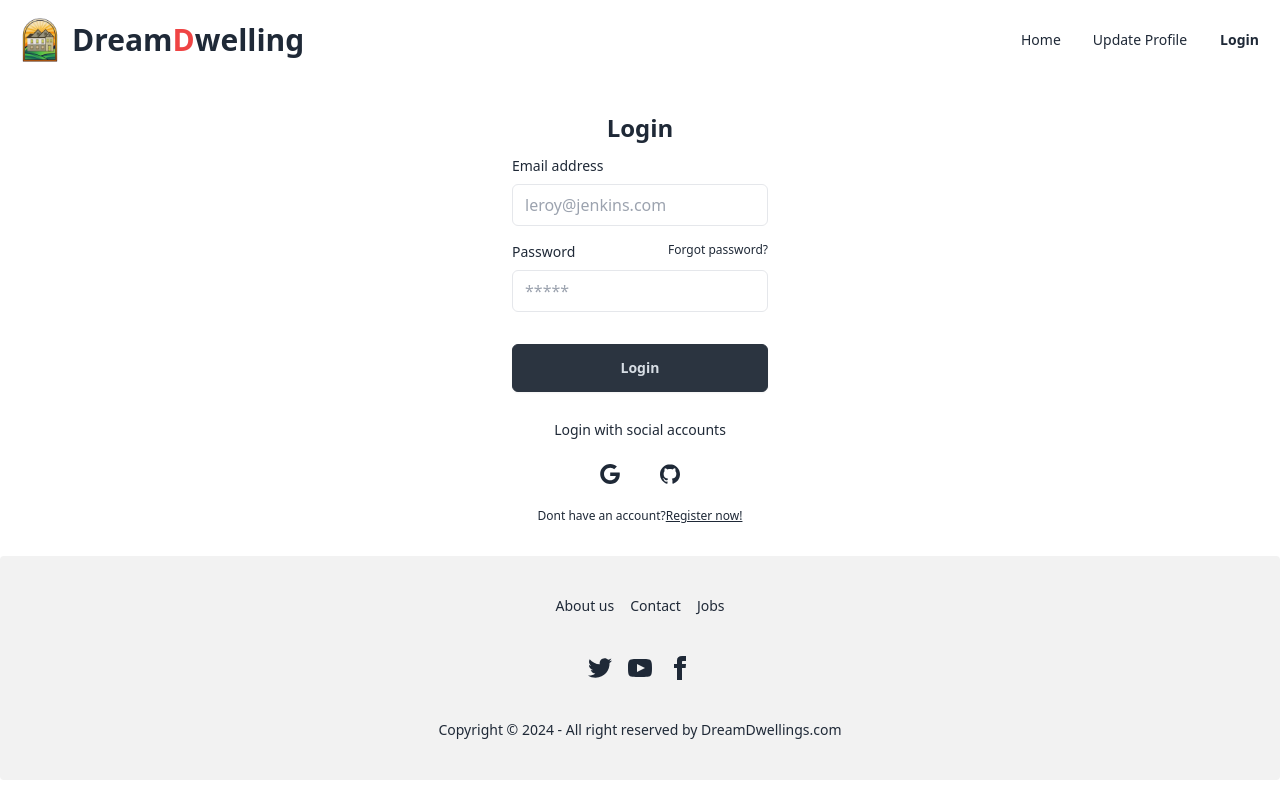
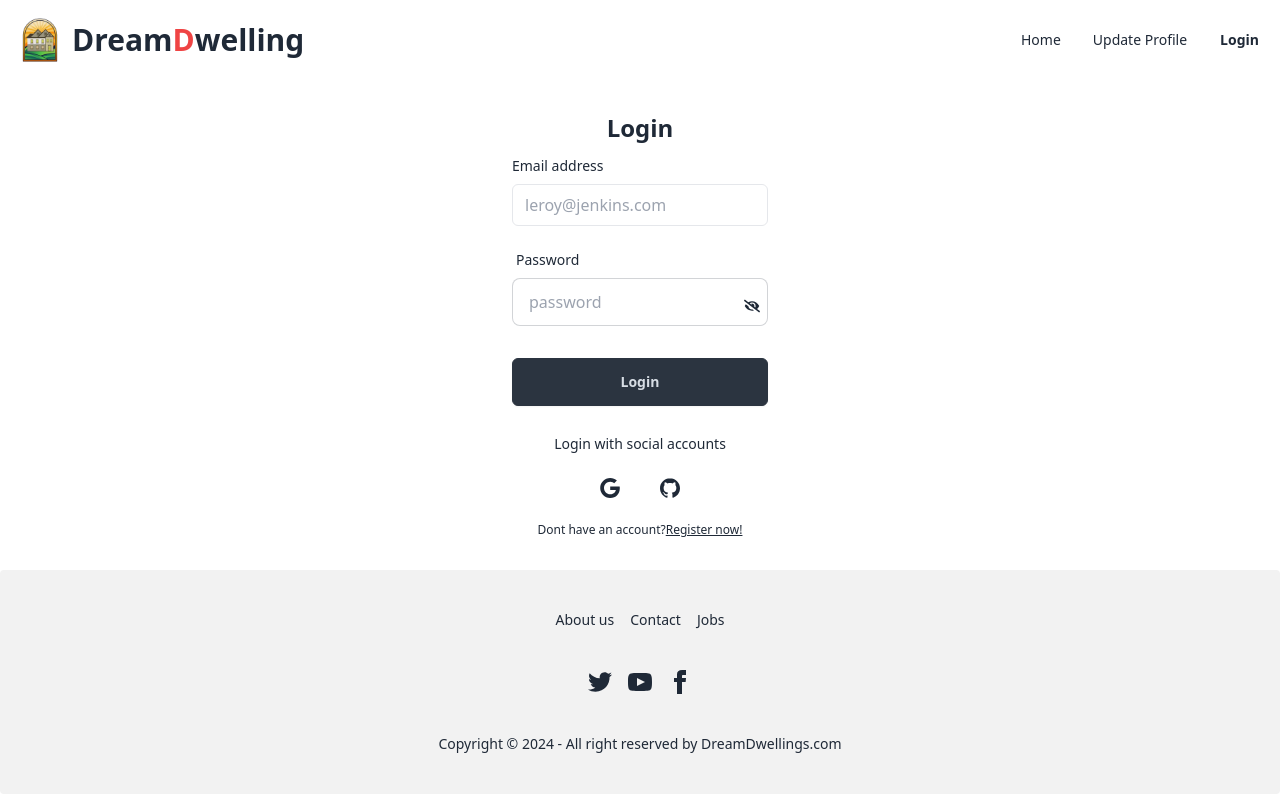
Before and after one commit to naeemul-online/DreamDwelling, a React (Vite) app: page /login in a window 1280 px wide. Built offline with nearby package versions, Linux system fonts and the light colour scheme; no server answers.

Commit message:
password validation added in registration page

```diff
--- a/package.json
+++ b/package.json
@@ -17,7 +17,9 @@
     "react": "^18.2.0",
     "react-dom": "^18.2.0",
     "react-hook-form": "^7.51.3",
+    "react-icons": "^5.1.0",
     "react-router-dom": "^6.22.3",
+    "react-toastify": "^10.0.5",
     "sort-by": "^1.2.0"
   },
   "devDependencies": {
--- a/src/Components/Navbar/Navbar.jsx
+++ b/src/Components/Navbar/Navbar.jsx
@@ -44,9 +44,10 @@ const Navbar = () => {
           </ul>
         </div>
         <Link to="/" className="flex items-center cursor-pointer text-2xl">
-
           <img className="w-16" src={logo} alt="" />
-          <h2 className="font-bold text-3xl">Dream<span className="text-red-500">D</span>welling</h2>
+          <h2 className="font-bold text-3xl">
+            Dream<span className="text-red-500">D</span>welling
+          </h2>
         </Link>
       </div>
 
@@ -56,32 +57,29 @@ const Navbar = () => {
         </div>
 
         {user ? (
-          <div className="dropdown dropdown-end">
+          <div className="">
+            <div className=" flex items-center">
               <label tabIndex={0} className="btn btn-ghost btn-circle avatar">
-              <div className="w-10 rounded-full">
+                <button
+                  className="w-10  rounded-full tooltip tooltip-bottom"
+                  data-tip={user?.displayName || "Anonymous"}
+                >
                   <img
+                    className=" rounded-full"
                     src={
                       user?.photoURL ||
-                    "https://i.ibb.co/y0yrnYQ/1681283571946.jpg"
+                      "https://lh3.googleusercontent.com/a/ACg8ocLgMoPuzTbu3w6-hU9tKW5_DGwio0pcsH0vNr5NcJZ9MglZFM4=s288-c-no"
                     }
                   />
-              </div>
+                </button>
               </label>
-            <ul
-              tabIndex={0}
-              className="menu menu-sm dropdown-content mt-3 z-[1] p-2 shadow bg-base-100 rounded-box w-52"
-            >
-              <li>
-                <button className="btn btn-sm  btn-ghost">
-                  {user?.displayName || "user name not found"}
-                </button>
-              </li>
-              <li>
+
               <button onClick={logOut} className="btn btn-sm  btn-ghost">
                 Logout
               </button>
-              </li>
-            </ul>
+            </div>
+
+            {/* {user?.displayName || "user name not found"} */}
           </div>
         ) : (
           <Link to="/login">
--- a/src/Pages/Login/Login.jsx
+++ b/src/Pages/Login/Login.jsx
@@ -2,9 +2,21 @@ import { Link, useLocation, useNavigate } from "react-router-dom";
 import { useForm } from "react-hook-form";
 import useAuth from "../../Hook/useAuth";
 import SocialLogIn from "./SocialLogIn";
+import { useState } from "react";
+import { FaEye, FaEyeSlash } from "react-icons/fa";
+
 
 const Login = () => {
-  const { signInUser } = useAuth();
+
+  // provider custom hook
+  const { signInUser} = useAuth();
+
+  // useState
+  const [loginError, setLoginError] = useState();
+  const [showPassword, setShowPassword] = useState(false);
+  const [success, setSuccess] = useState();
+
+  // alert("form usestate0", loginError);
 
   // navigation system
   const navigate = useNavigate();
@@ -21,16 +33,23 @@ const Login = () => {
   // form submit handler
   const onSubmit = (data) => {
     const { email, password } = data;
+
+    // reset error
+    setLoginError('');
+
     signInUser(email, password)
       .then((result) => {
+        setSuccess("You are login successfully");
+        alert("You are login successfully")
+
         if (result.user) {
           navigate(from);
         }
       })
       .catch((error) => {
-        const errorCode = error.code;
         const errorMessage = error.message;
-        console.log(errorCode, errorMessage);
+        setLoginError(errorMessage)
+        // alert(errorMessage);
       });
   };
 
@@ -57,27 +76,20 @@ const Login = () => {
                 <span className="text-red-500">This field is required</span>
               )}
             </div>
-            <div className="space-y-2">
-              <div className="flex justify-between">
-                <label htmlFor="password" className="text-sm">
-                  Password
+            <div className="form-control relative">
+                <label className="label">
+                  <span className="label-text">Password</span>
                 </label>
-                <a
-                  rel="noopener noreferrer"
-                  href="#"
-                  className="text-xs hover:underline dark:text-gray-600"
-                >
-                  Forgot password?
-                </a>
-              </div>
                 <input
-                type="password"
-                name="password"
-                id="password"
-                placeholder="*****"
-                className="w-full px-3 py-2 border rounded-md   focus:dark:border-violet-600"
+                  type= {showPassword ? "text" : "password"}
+                  placeholder="password"
+                  className="input input-bordered"
                   {...register("password", { required: true })}
                 />
+                {/* Show password icon */}
+                <span className="absolute right-2 mt-14" onClick={() => setShowPassword(!showPassword)}>{ !showPassword ? <FaEyeSlash></FaEyeSlash> : <FaEye></FaEye> }</span>
+
+                {/* errors will return when field validation fails  */}
                 {errors.password && (
                   <span className="text-red-500">This field is required</span>
                 )}
@@ -90,6 +102,11 @@ const Login = () => {
             Login
           </button>
         </form>
+        {
+          loginError && (
+            <span className="text-red-500">{loginError}</span>
+          )
+        }
 
         {/* Social Login */}
 
--- a/src/Pages/Login/Register.jsx
+++ b/src/Pages/Login/Register.jsx
@@ -1,16 +1,31 @@
 import { Link, useLocation, useNavigate } from "react-router-dom";
 import { useForm } from "react-hook-form";
 import useAuth from "../../Hook/useAuth";
+import { useState } from "react";
+
+
+import { ToastContainer, toast } from 'react-toastify';
+import 'react-toastify/dist/ReactToastify.css';
+import { FaEye, FaEyeSlash } from "react-icons/fa";
 
 const Register = () => {
   // use context
   const { createUser } = useAuth();
-  // console.log(createUser)
+
+
+
+  const [errorRegister, setErrorRegister] = useState();
+  const [showPassword, setShowPassword] = useState(false);
+
 
   // navigation system
   const navigate = useNavigate();
   const location = useLocation();
   const from = location?.state || "/";
+
+
+  const notify = () => toast("Wow so easy!");
+
 
   // react form hook
   const {
@@ -19,15 +34,25 @@ const Register = () => {
     formState: { errors },
   } = useForm();
 
-
   // register form submit handler
   const onSubmit = (data) => {
     const { email, password } = data;
-    createUser(email, password).then((result) => {
-      if (result.user) {
-        navigate(from);
-      }
-    });
+
+   if (!/^(?=.*[a-z])(?=.*[A-Z]).{6,}$/.test(password)){
+      setErrorRegister("Password Must have an Uppercase and Lowercase Letter and at least 6 character");
+      return;
+    }
+
+    createUser(email, password)
+      .then((result) => {
+        alert("User created successfully");
+        if (result.user) {
+          navigate(from);
+        }
+      })
+      .catch((error) => {
+        setErrorRegister(error.message);
+      });
   };
 
   //   console.log(watch("password")); // watch input value by passing the name of it
@@ -58,6 +83,7 @@ const Register = () => {
                   <span className="text-red-500">This field is required</span>
                 )}
               </div>
+
               <div className="form-control">
                 <label className="label">
                   <span className="label-text">Email</span>
@@ -68,11 +94,13 @@ const Register = () => {
                   className="input input-bordered"
                   {...register("email", { required: true })}
                 />
+
                 {/* errors will return when field validation fails  */}
                 {errors.email && (
                   <span className="text-red-500">This field is required</span>
                 )}
               </div>
+
               <div className="form-control">
                 <label className="label">
                   <span className="label-text">Image Url</span>
@@ -81,24 +109,37 @@ const Register = () => {
                   type="text"
                   placeholder="image url"
                   className="input input-bordered"
-                  {...register("photo")}
+                  {...register("photo", { required: true })}
                 />
+                {/* errors will return when field validation fails  */}
+                {errors.photo && (
+                  <span className="text-red-500">This field is required</span>
+                )}
               </div>
-              <div className="form-control">
+              <ToastContainer />
+
+              <div className="form-control relative">
                 <label className="label">
                   <span className="label-text">Password</span>
                 </label>
                 <input
-                  type="text"
+                  type= {showPassword ? "text" : "password"}
                   placeholder="password"
                   className="input input-bordered"
                   {...register("password", { required: true })}
                 />
+                {/* Show password icon */}
+                <span className="absolute right-0 mt-14" onClick={() => setShowPassword(!showPassword)}>{ !showPassword ? <FaEyeSlash></FaEyeSlash> : <FaEye></FaEye> }</span>
+
                 {/* errors will return when field validation fails  */}
                 {errors.password && (
                   <span className="text-red-500">This field is required</span>
                 )}
               </div>
+              {errorRegister && (
+                <span className="text-red-500">{errorRegister}</span>
+              )}
+
               <div className="form-control mt-6 p-0">
                 <button className="btn btn-neutral">Register</button>
               </div>
@@ -110,6 +151,7 @@ const Register = () => {
               </label>
             </div>
           </form>
+
         </div>
       </div>
     </>
```
Also changed, not shown: 1 other file (tests, documents, lock files or other folders). Lines whose indentation alone changed are shown as unchanged.
